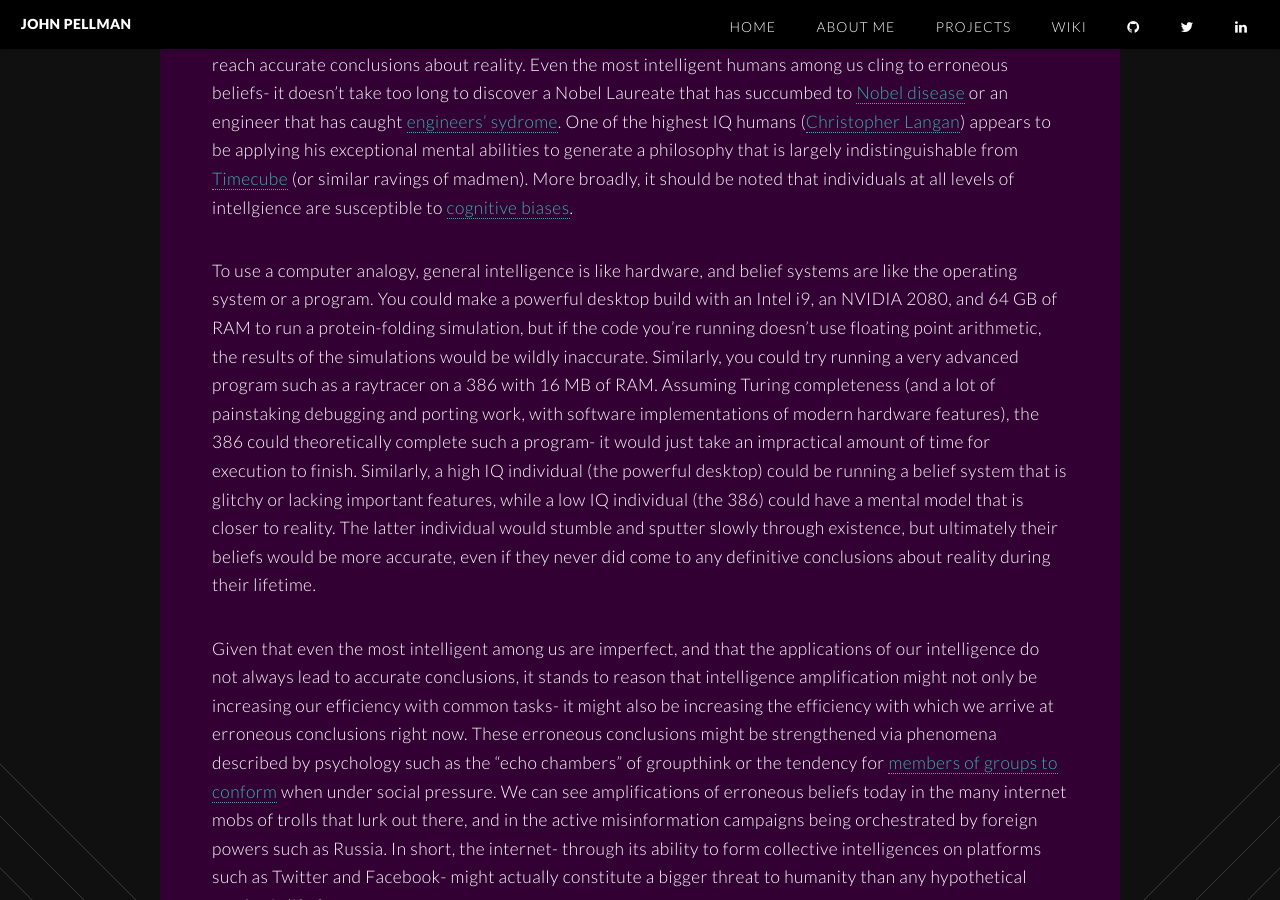
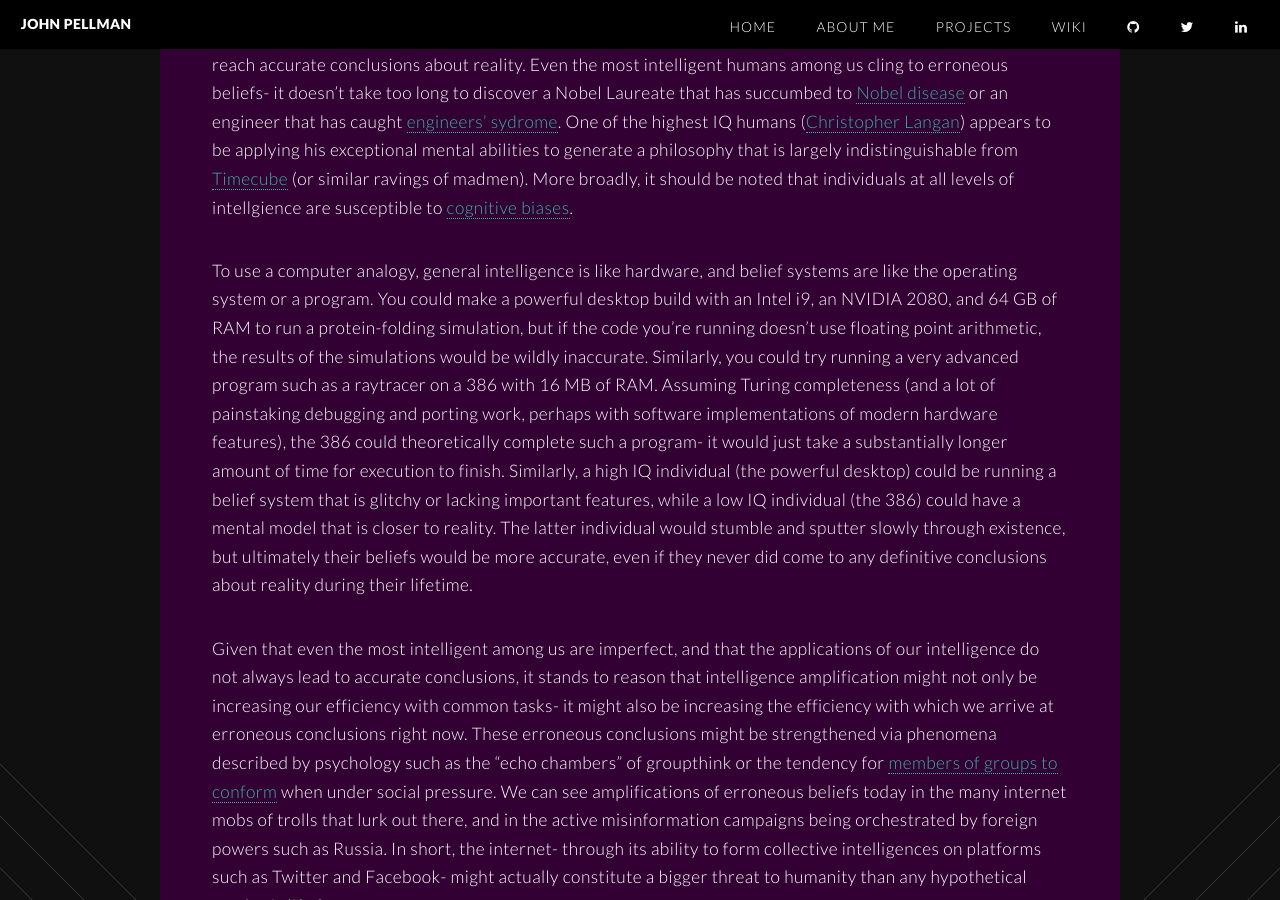
Before and after one commit to jpellman/jpellman.github.io, a Jekyll site: the page built from _posts/2019-10-11-bigger-threat-than-ai.md, in a window 1280 px wide and 900 px high, scrolled down 1648 px. Built offline with Jekyll 4.4.1, drawn with Linux system fonts in a browser that asks for light colours.

Commit message:
One word change that I apparently made back in October

```diff
--- a/_posts/2019-10-11-bigger-threat-than-ai.md
+++ b/_posts/2019-10-11-bigger-threat-than-ai.md
@@ -13,6 +13,6 @@ These researchers (most notably the "father of the internet"- J.C.R. Licklider)
 
 This brings me to my next point: general intelligence is not strictly related to the belief systems held by an individual.  The fact that an individual human mind might be better at processing sensory input and making logical connections (i.e., have a higher IQ) does not automatically guarantee that that same human mind will reach accurate conclusions about reality.  Even the most intelligent humans among us cling to erroneous beliefs- it doesn't take too long to discover a Nobel Laureate that has succumbed to [Nobel disease](https://rationalwiki.org/wiki/Nobel_disease) or an engineer that has caught [engineers' sydrome](https://rationalwiki.org/wiki/Engineers_and_woo).  One of the highest IQ humans ([Christopher Langan](https://rationalwiki.org/wiki/Christopher_Langan)) appears to be applying his exceptional mental abilities to generate a philosophy that is largely indistinguishable from [Timecube](https://web.archive.org/web/20160112193916/http://timecube.com/) (or similar ravings of madmen).  More broadly, it should be noted that individuals at all levels of intellgience are susceptible to [cognitive biases](https://en.wikipedia.org/wiki/List_of_cognitive_biases).
 
-To use a computer analogy, general intelligence is like hardware, and belief systems are like the operating system or a program.  You could make a powerful desktop build with an Intel i9, an NVIDIA 2080, and 64 GB of RAM to run a protein-folding simulation, but if the code you're running doesn't use floating point arithmetic, the results of the simulations would be wildly inaccurate.  Similarly, you could try running a very advanced program such as a raytracer on a 386 with 16 MB of RAM.  Assuming Turing completeness (and a lot of painstaking debugging and porting work, with software implementations of modern hardware features), the 386 could theoretically complete such a program- it would just take an impractical amount of time for execution to finish.  Similarly, a high IQ individual (the powerful desktop) could be running a belief system that is glitchy or lacking important features, while a low IQ individual (the 386) could have a mental model that is closer to reality.  The latter individual would stumble and sputter slowly through existence, but ultimately their beliefs would be more accurate, even if they never did come to any definitive conclusions about reality during their lifetime.
+To use a computer analogy, general intelligence is like hardware, and belief systems are like the operating system or a program.  You could make a powerful desktop build with an Intel i9, an NVIDIA 2080, and 64 GB of RAM to run a protein-folding simulation, but if the code you're running doesn't use floating point arithmetic, the results of the simulations would be wildly inaccurate.  Similarly, you could try running a very advanced program such as a raytracer on a 386 with 16 MB of RAM.  Assuming Turing completeness (and a lot of painstaking debugging and porting work, perhaps with software implementations of modern hardware features), the 386 could theoretically complete such a program- it would just take a substantially longer amount of time for execution to finish.  Similarly, a high IQ individual (the powerful desktop) could be running a belief system that is glitchy or lacking important features, while a low IQ individual (the 386) could have a mental model that is closer to reality.  The latter individual would stumble and sputter slowly through existence, but ultimately their beliefs would be more accurate, even if they never did come to any definitive conclusions about reality during their lifetime.
 
 Given that even the most intelligent among us are imperfect, and that the applications of our intelligence do not always lead to accurate conclusions, it stands to reason that intelligence amplification might not only be increasing our efficiency with common tasks- it might also be increasing the efficiency with which we arrive at erroneous conclusions right now.  These erroneous conclusions might be strengthened via phenomena described by psychology such as the "echo chambers" of groupthink or the tendency for [members of groups to conform](https://en.wikipedia.org/wiki/Asch_conformity_experiments) when under social pressure.  We can see amplifications of erroneous beliefs today in the many internet mobs of trolls that lurk out there, and in the active misinformation campaigns being orchestrated by foreign powers such as Russia.  In short, the internet- through its ability to form collective intelligences on platforms such as Twitter and Facebook- might actually constitute a bigger threat to humanity than any hypothetical synthetic life form.
```
